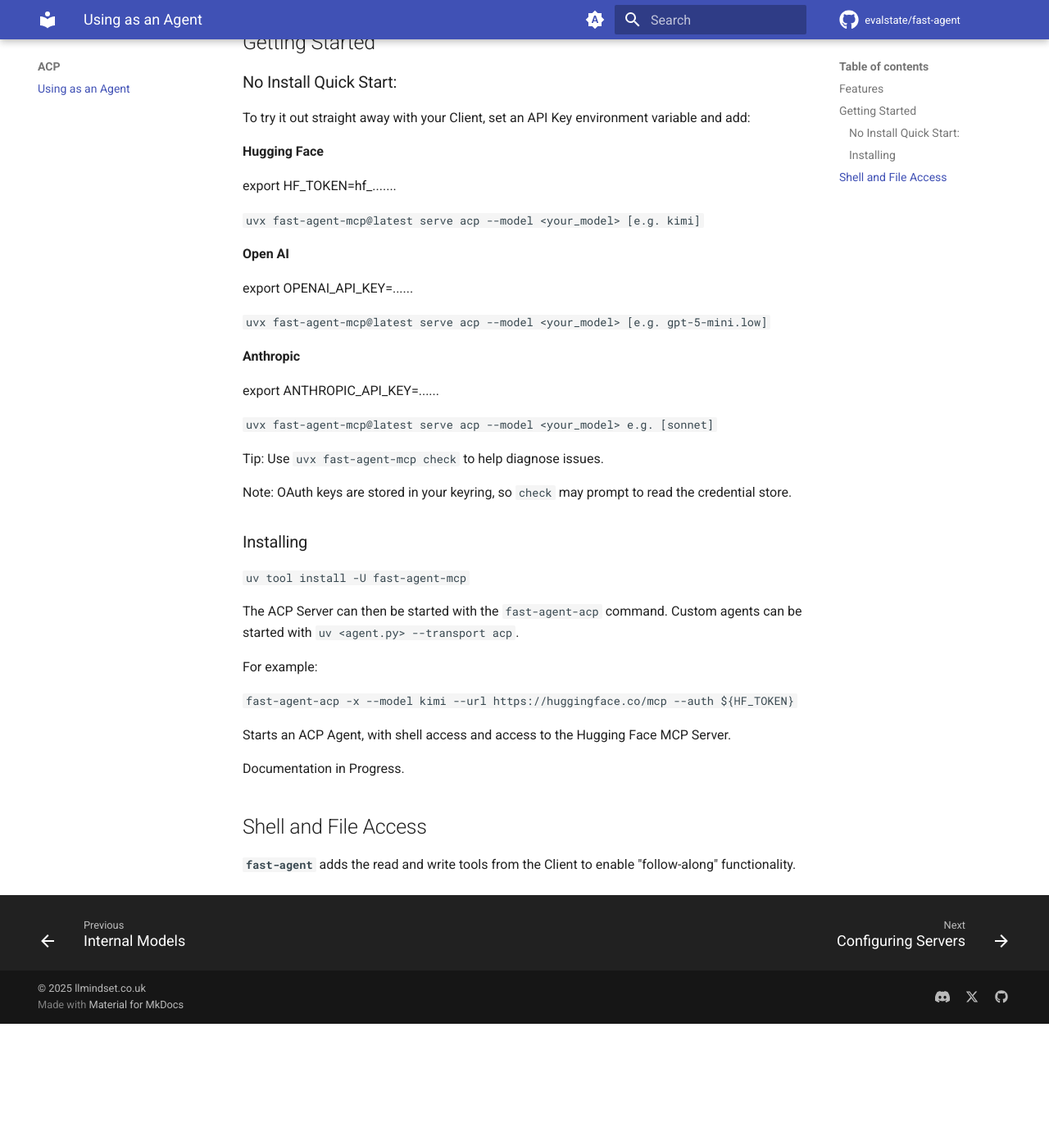
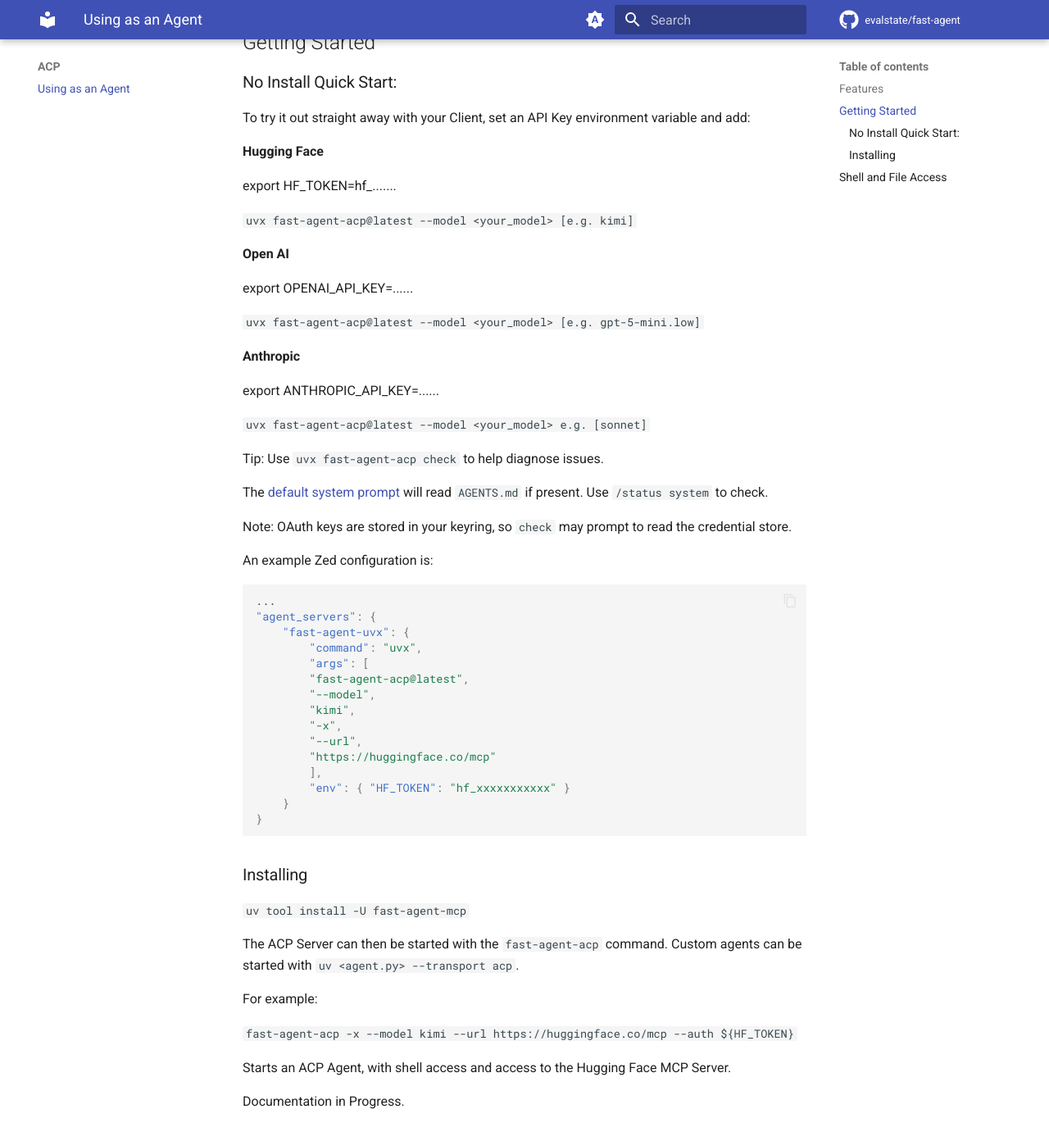
Before and after one commit to evalstate/fast-agent-docs, an MkDocs documentation site: the page built from docs/acp/index.md, in a window 1280 px wide and 1400 px high, scrolled down 1125 px. Shown: the top 1392 px of the window at 82% size. Built offline with MkDocs 1.6.1 and Material for MkDocs 9.7.7, drawn with Linux system fonts in a browser that asks for light colours; comment, search, counter and statistics services are not loaded; before the commit the page ends 2374 px from its top, so only the background shows below that.

Commit message:
tweak acp docs

````diff
--- a/docs/acp/index.md
+++ b/docs/acp/index.md
@@ -32,23 +32,46 @@
 
 export HF_TOKEN=hf_.......
 
-`uvx fast-agent-mcp@latest serve acp --model <your_model> [e.g. kimi]`
+`uvx fast-agent-acp@latest --model <your_model> [e.g. kimi]`
 
 **Open AI**
 
 export OPENAI_API_KEY=......
 
-`uvx fast-agent-mcp@latest serve acp --model <your_model> [e.g. gpt-5-mini.low]`
+`uvx fast-agent-acp@latest  --model <your_model> [e.g. gpt-5-mini.low]`
 
 **Anthropic**
 
 export ANTHROPIC_API_KEY=......
 
-`uvx fast-agent-mcp@latest serve acp --model <your_model> e.g. [sonnet]`
+`uvx fast-agent-acp@latest --model <your_model> e.g. [sonnet]`
 
-Tip: Use `uvx fast-agent-mcp check` to help diagnose issues.
+Tip: Use `uvx fast-agent-acp check` to help diagnose issues.
+
+The [default system prompt](../agents/instructions.md) will read `AGENTS.md` if present. Use `/status system` to check.
 
 Note: OAuth keys are stored in your keyring, so `check` may prompt to read the credential store.
+
+An example Zed configuration is:
+
+```json
+...
+"agent_servers": {
+    "fast-agent-uvx": {
+        "command": "uvx",
+        "args": [
+        "fast-agent-acp@latest",
+        "--model",
+        "kimi",
+        "-x",
+        "--url",
+        "https://huggingface.co/mcp"
+        ],
+        "env": { "HF_TOKEN": "hf_xxxxxxxxxxx" }
+    }
+}
+
+```
 
 ### Installing
 
````
